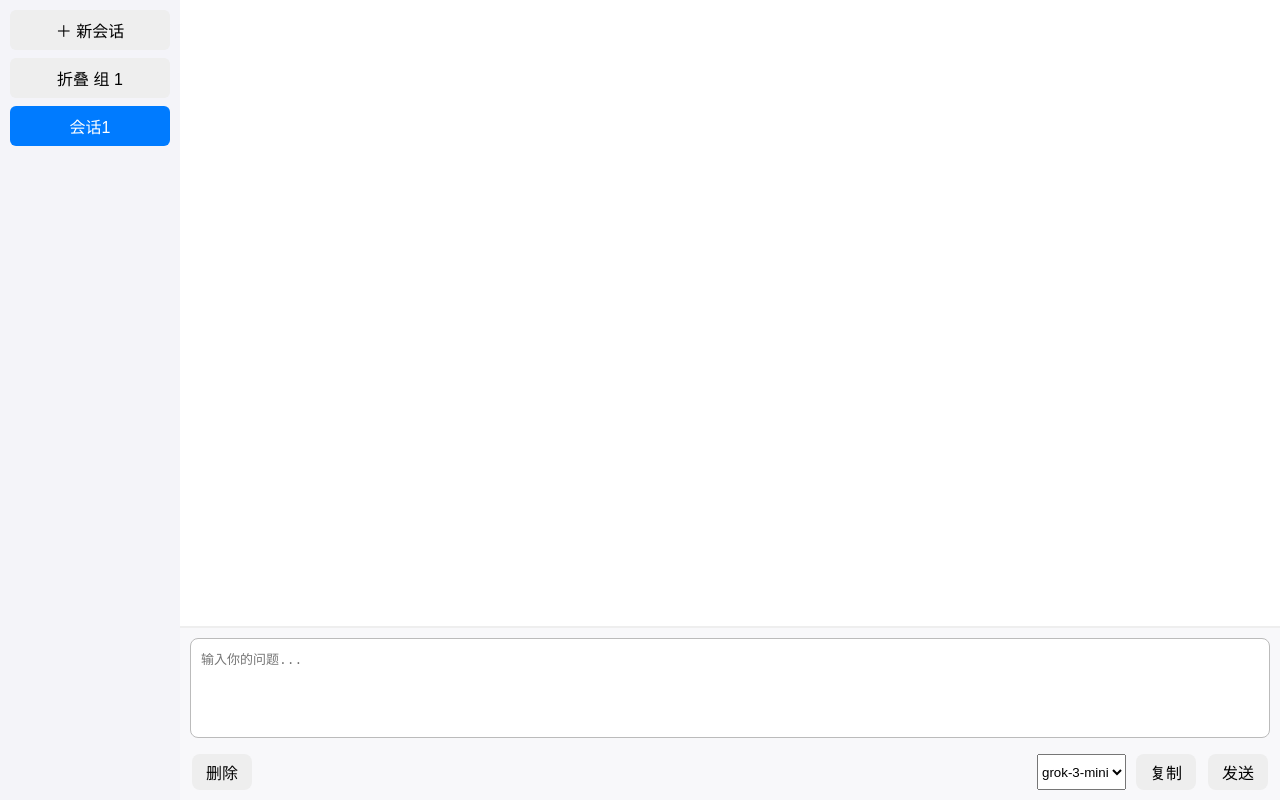
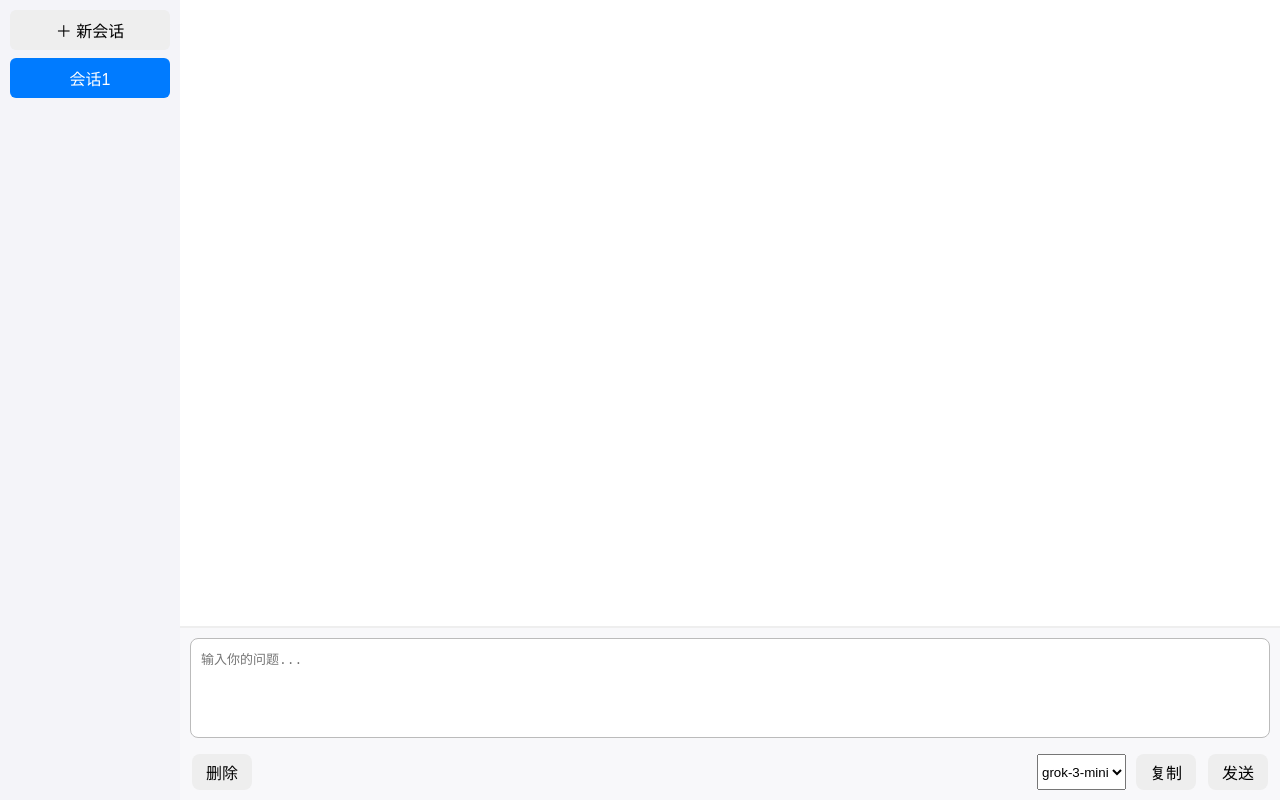
Before and after one commit to starwar6160/MyGrok3, a React (Create React App) app in the folder frontend/: page / in a window 1280 px wide. Built offline with nearby package versions, Linux system fonts and the light colour scheme.

Commit message:
Revert "每10次问答就有一个折叠/展开按钮"
This reverts commit db6d64b49d3c24b33a8a07402187a59098a4b969.

```diff
--- a/frontend/src/App.js
+++ b/frontend/src/App.js
@@ -164,9 +164,10 @@ export default function App() {
         if (done) break;
         result += decoder.decode(value);
         // 实时更新最后一条 assistant 消息内容
-        setConversations(convs => { // eslint-disable-next-line no-loop-func
-          if (convs.id !== currentId) return convs;
-          const msgs = [...convs.messages];
+        setConversations(convs =>
+          convs.map(c => {
+            if (c.id !== currentId) return c;
+            const msgs = [...c.messages];
             // 找到最后一条 assistant 消息并更新
             for (let i = msgs.length - 1; i >= 0; i--) {
               if (msgs[i].role === "assistant") {
@@ -174,8 +175,9 @@ export default function App() {
                 break;
               }
             }
-          return { ...convs, messages: msgs };
-        });
+            return { ...c, messages: msgs };
+          })
+        );
       }
       // assistant 回复结束后自动归纳标题
       const conv = conversations.find(c => c.id === currentId);
--- a/frontend/src/components/ChatWindow.jsx
+++ b/frontend/src/components/ChatWindow.jsx
@@ -1,41 +1,33 @@
-import React, { useEffect, useRef, useState } from "react";
-
+import React, { useEffect, useRef } from "react";
 export default function ChatWindow({ messages }) {
   const ref = useRef();
-  const [collapsedGroups, setCollapsedGroups] = useState({});
-
   useEffect(() => {
     ref.current && (ref.current.scrollTop = ref.current.scrollHeight);
   }, [messages]);
-
-  const groupMessages = () => {
-    const groups = [];
-    for (let i = 0; i < messages.length; i += 10) {
-      groups.push(messages.slice(i, i + 10));
-    }
-    return groups;
-  };
-
-  const toggleGroup = (index) => {
-    setCollapsedGroups(prev => ({
-      ...prev,
-      [index]: !prev[index]
-    }));
-  };
-
   return (
     <div className="chat" ref={ref}>
-      {groupMessages().map((group, index) => (
-        <div key={index}>
-          <button onClick={() => toggleGroup(index)}>
-            {collapsedGroups[index] ? "展开" : "折叠"} 组 {index + 1}
-          </button>
-          {!collapsedGroups[index] && group.map((msg, msgIndex) => (
-            <div key={`${index}-${msgIndex}`} className={`msg-bubble ${msg.role}`}>
-              <span className="msg-label">{msg.role === "user" ? "Q:" : "A:"}</span>
-              {msg.role === "assistant" ? msg.content.split('\n').map((line, i) => line.trim() === '' ? <br key={i} /> : line.split(/(?<=[。！？])/g).map((sentence, j, arr) => sentence ? <span key={j} style={{ display: 'block', whiteSpace: 'pre-wrap', marginBottom: j === arr.length - 1 ? 8 : 0 }}>{sentence}</span> : null)) : <span>{msg.content}</span>}
-            </div>
-          ))}
+      {messages.map((msg, i) => (
+        <div
+          key={i}
+          className={`msg-bubble ${msg.role}`}
+        >
+          <span className="msg-label">{msg.role === "user" ? "Q:" : "A:"}</span>
+          {msg.role === "assistant"
+            ? msg.content.split('\n').map((line, i) =>
+                line.trim() === '' ? <br key={i} /> :
+                  line.split(/(?<=[。！？])/g).map((sentence, j, arr) =>
+                    sentence ? (
+                      <span
+                        key={j}
+                        style={{ display: 'block', whiteSpace: 'pre-wrap', marginBottom: j === arr.length - 1 ? 8 : 0 }}
+                      >
+                        {sentence}
+                      </span>
+                    ) : null
+                  )
+              )
+            : <span>{msg.content}</span>
+          }
         </div>
       ))}
     </div>
--- a/frontend/src/components/Sidebar.jsx
+++ b/frontend/src/components/Sidebar.jsx
@@ -1,35 +1,10 @@
-import React, { useState } from "react";
-
+import React from "react";
 export default function Sidebar({ conversations, currentId, setCurrentId, addConversation }) {
-  const [collapsedGroups, setCollapsedGroups] = useState({});
-
-  const groupConversations = () => {
-    const groups = [];
-    for (let i = 0; i < conversations.length; i += 5) {
-      groups.push(conversations.slice(i, i + 5));
-    }
-    return groups;
-  };
-
-  const toggleGroup = (index) => {
-    setCollapsedGroups(prev => ({
-      ...prev,
-      [index]: !prev[index]
-    }));
-  };
-
-  const conversationGroups = groupConversations();
-
   return (
     <div className="sidebar">
       <button onClick={addConversation}>＋ 新会话</button>
       <div className="list">
-        {conversationGroups.map((group, index) => (
-          <div key={index}>
-            <button onClick={() => toggleGroup(index)}>
-              {collapsedGroups[index] ? "展开" : "折叠"} 组 {index + 1}
-            </button>
-            {!collapsedGroups[index] && group.map(conv => (
+        {conversations.map(conv => (
           <button
             key={conv.id}
             className={conv.id === currentId ? "active" : ""}
@@ -39,8 +14,6 @@ export default function Sidebar({ conversations, currentId, setCurrentId, addCon
           </button>
         ))}
       </div>
-        ))}
-      </div>
     </div>
   );
 }
```
Lines whose indentation alone changed are shown as unchanged.
